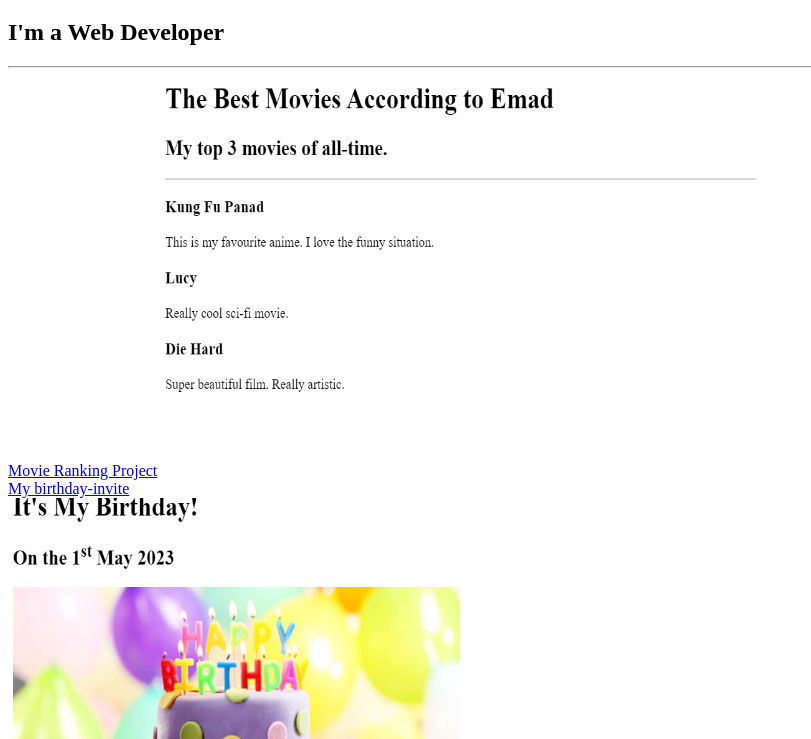
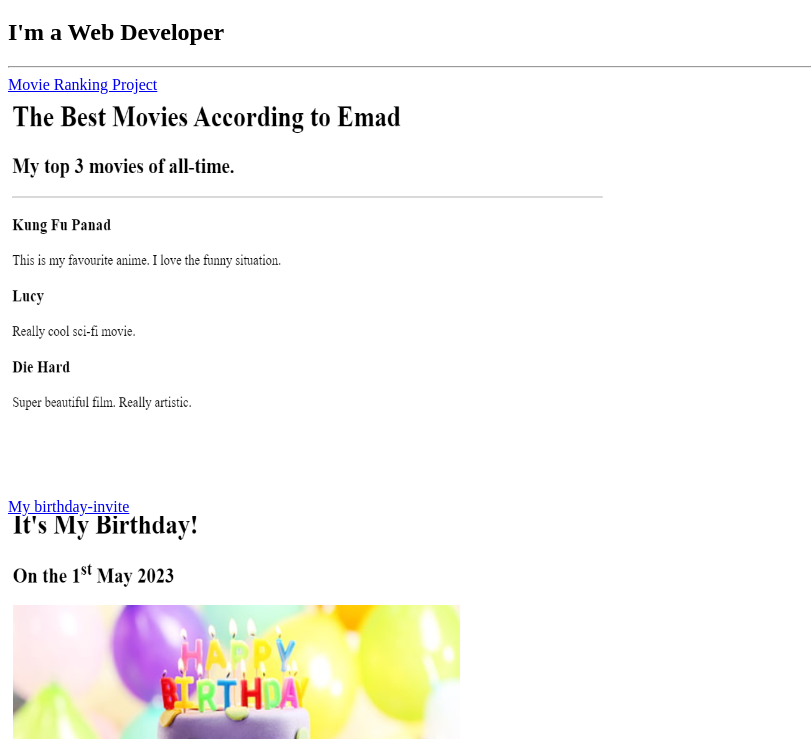
Before and after one commit to Emad-Sallam/html-portofolio, a plain HTML site: page index.html in a window 1280 px wide. Shown: the part 61-800 px from the top of the page, without its empty margins (0-811 px from the left). Drawn offline with Linux system fonts and the light colour scheme; files whose address does not match are found by name.

Commit message:
Update index.html

```diff
--- a/index.html
+++ b/index.html
@@ -11,7 +11,7 @@
    <h2>I'm a Web Developer</h2>
    <hr>
 
-   <a href="./public/movie-ranking.html">Movie Ranking Project</a>
+   <a href="./public/movie-ranking.html">Movie Ranking Project</a> <br>
    <img src="../4.3 HTML Porfolio Project/assets/images/movie-ranking.png" width="600" height="400"> <br>
 
 
```
